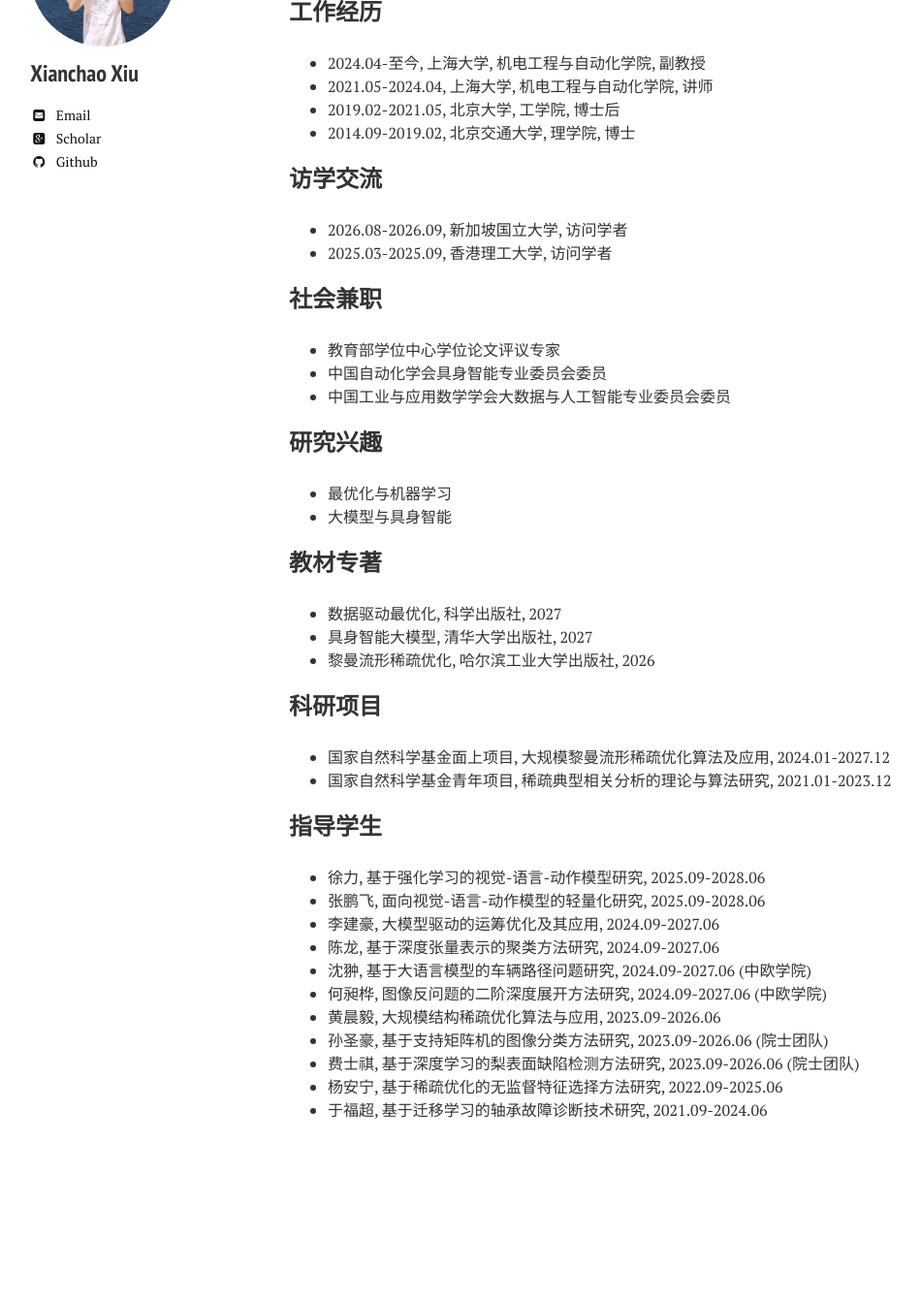
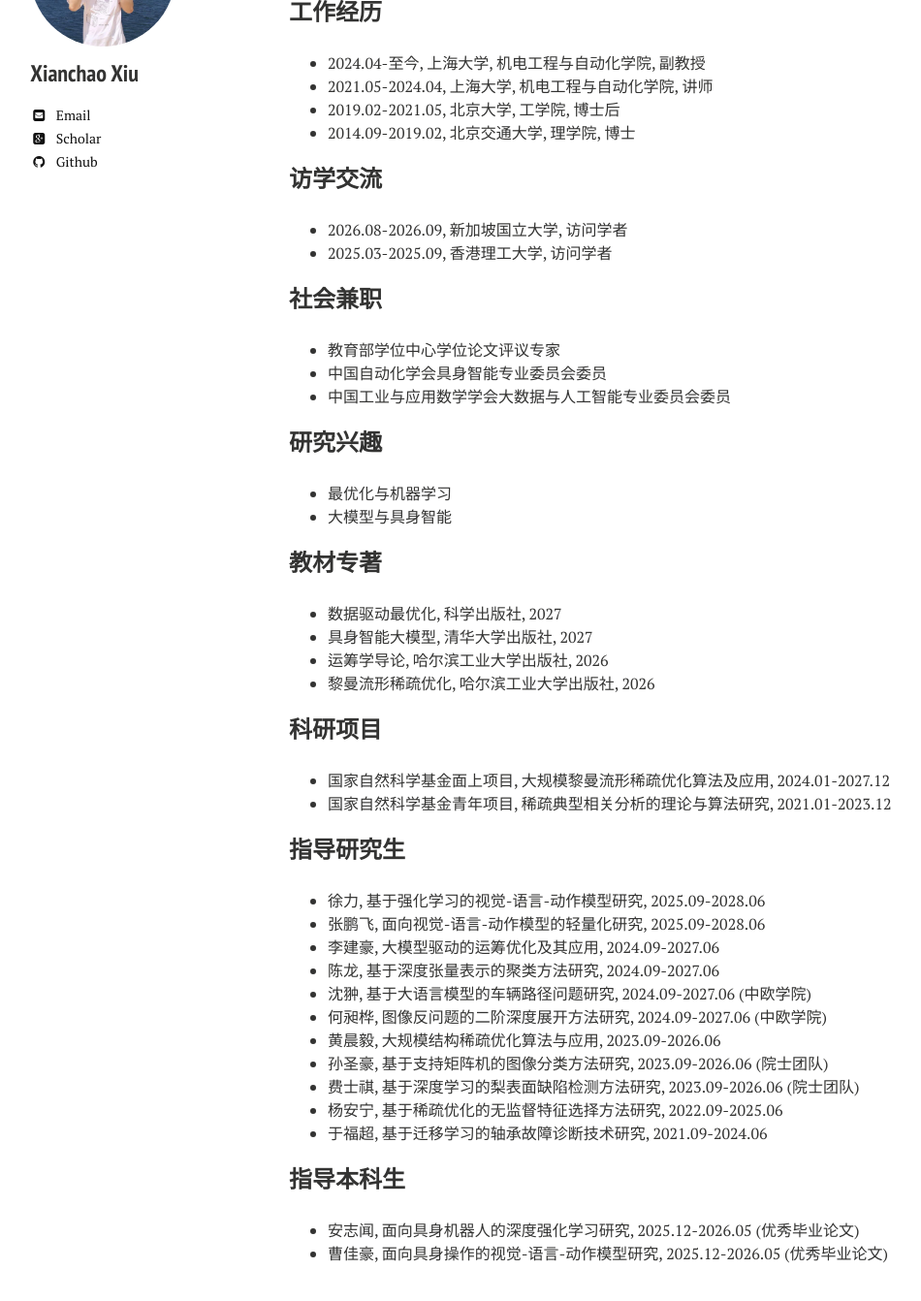
Before and after one commit to xianchaoxiu/xianchaoxiu.github.io, a Jekyll site: the page built from chinese/index.md, in a window 1280 px wide and 1400 px high, scrolled down 174 px. Shown: the top 1342 px of the window at 97% size, without its empty margins (22-972 px from the left). Built offline with Jekyll 4.4.1, drawn with Linux system fonts in a browser that asks for light colours; nearby versions of some CDN libraries; before the commit the page ends 1426 px from its top, so only the background shows below that.

Commit message:
Update index.md

```diff
--- a/chinese/index.md
+++ b/chinese/index.md
@@ -16,22 +16,27 @@ share: false
 * 2019.02-2021.05, 北京大学, 工学院, 博士后 <br>
 * 2014.09-2019.02, 北京交通大学, 理学院, 博士 <br>
 
+
 ### 访学交流
 * 2026.08-2026.09, 新加坡国立大学, 访问学者 <br>
 * 2025.03-2025.09, 香港理工大学, 访问学者 <br>
+
 
 ### 社会兼职
 * 教育部学位中心学位论文评议专家 <br>
 * 中国自动化学会具身智能专业委员会委员 <br>
 * 中国工业与应用数学学会大数据与人工智能专业委员会委员 <br>
 
+
 ### 研究兴趣
 * 最优化与机器学习<br>
 * 大模型与具身智能<br>
 
+
 ### 教材专著
 * 数据驱动最优化, 科学出版社, 2027 <br>
 * 具身智能大模型, 清华大学出版社, 2027 <br>
+* 运筹学导论, 哈尔滨工业大学出版社, 2026 <br>
 * 黎曼流形稀疏优化, 哈尔滨工业大学出版社, 2026 <br>
 
 
@@ -40,7 +45,7 @@ share: false
 * 国家自然科学基金青年项目, 稀疏典型相关分析的理论与算法研究, 2021.01-2023.12  <br>
 
 
-### 指导学生
+### 指导研究生
 * 徐力, 基于强化学习的视觉-语言-动作模型研究, 2025.09-2028.06 <br>
 * 张鹏飞, 面向视觉-语言-动作模型的轻量化研究, 2025.09-2028.06 <br>
 * 李建豪, 大模型驱动的运筹优化及其应用, 2024.09-2027.06 <br>
@@ -52,3 +57,7 @@ share: false
 * 费士祺, 基于深度学习的梨表面缺陷检测方法研究, 2023.09-2026.06 (院士团队) <br>
 * 杨安宁, 基于稀疏优化的无监督特征选择方法研究, 2022.09-2025.06 <br>
 * 于福超, 基于迁移学习的轴承故障诊断技术研究, 2021.09-2024.06  <br>
+
+### 指导本科生
+* 安志闻, 面向具身机器人的深度强化学习研究, 2025.12-2026.05 (优秀毕业论文)<br>
+* 曹佳豪, 面向具身操作的视觉-语言-动作模型研究, 2025.12-2026.05 (优秀毕业论文)  <br>
```
